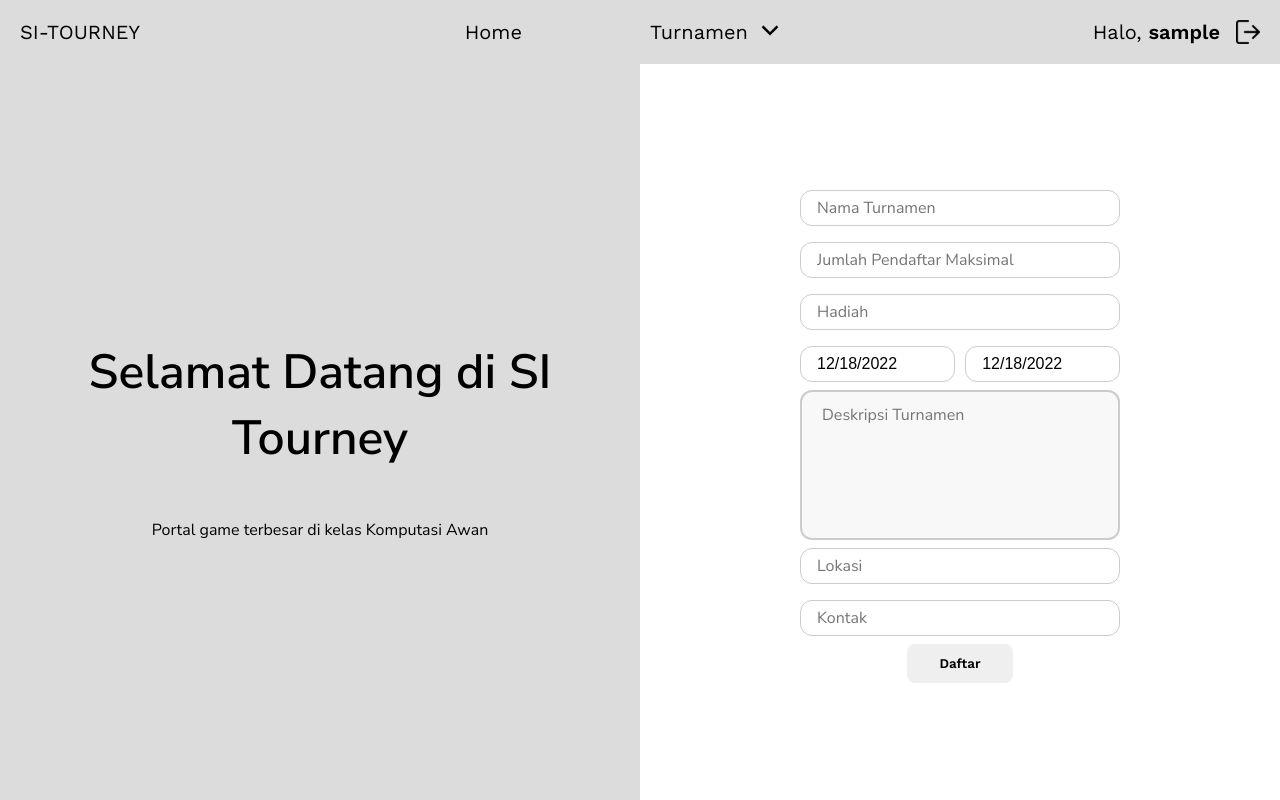
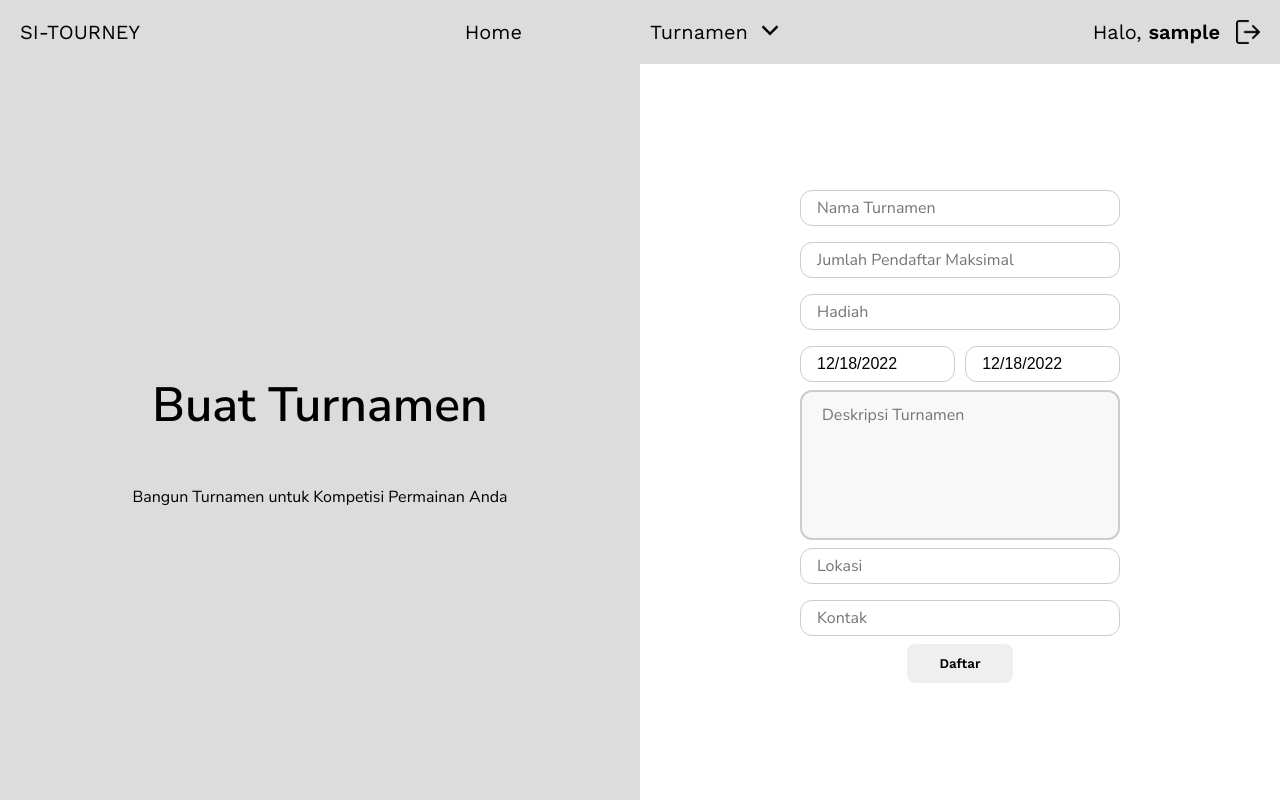
Before and after one commit to pejuang-awan/FE-Tournament-Website, a React (Create React App) app: page /tournament/create in a window 1280 px wide. Built offline with nearby package versions, Linux system fonts and the light colour scheme; sample sign-in values are in the browser's storage.

Commit message:
Cleanup and bug

```diff
--- a/src/pages/CreateTourney.js
+++ b/src/pages/CreateTourney.js
@@ -13,7 +13,6 @@ export default function CreateTourney() {
     const [inputs, setInputs] = useState({});
     const [startDate, setStartDate] = useState(new Date());
     const [endDate, setEndDate] = useState(new Date());
-    const baseAuthURL = 'https://si-tourney-authentication-uuq75raixq-et.a.run.app';
     const navigate = useNavigate();
 
     useEffect(() => {
@@ -80,8 +79,8 @@ export default function CreateTourney() {
 
             <div className='create-body-container'>
                 <div className='create-display-container'>
-                    <h1>Selamat Datang di SI Tourney</h1>
-                    <p>Portal game terbesar di kelas Komputasi Awan</p>
+                    <h1>Buat Turnamen</h1>
+                    <p>Bangun Turnamen untuk Kompetisi Permainan Anda</p>
                 </div>
 
                 <div className='create-container'>
--- a/src/pages/Login.js
+++ b/src/pages/Login.js
@@ -8,7 +8,6 @@ import Input from '../components/Input';
 export default function Login() {
     const [inputs, setInputs] = useState({});
     const navigate = useNavigate();
-    const baseAuthURL = 'https://si-tourney-authentication-uuq75raixq-et.a.run.app';
 
     useEffect(() => {
         if (sessionStorage.getItem('user_data') !== null) {
@@ -40,7 +39,7 @@ export default function Login() {
         if (validateInput()) {
             await axios({
                 method: 'post',
-                url: baseAuthURL + '/api/auth/sign-in',
+                url: `${process.env.REACT_APP_BE_BASE_URL}` + 'auth/sign-in',
                 data: {
                     'username': inputs.username,
                     'password': inputs.password,
--- a/src/pages/Register.js
+++ b/src/pages/Register.js
@@ -13,7 +13,6 @@ export default function Register() {
     const navigate = useNavigate();
     const roles = ['Pendaftar', 'Kreator'];
     const games = ['Mobile Legends: Bang Bang', 'Dota 2', 'League of Legends: Wild Rift'];
-    const baseAuthURL = 'https://si-tourney-authentication-uuq75raixq-et.a.run.app';
 
     useEffect(() => {
         if (sessionStorage.getItem('user_data') !== null) {
@@ -51,7 +50,7 @@ export default function Register() {
         if (validateInput()) {
             await axios({
                 method: 'post',
-                url: baseAuthURL + '/api/auth/sign-up',
+                url: `${process.env.REACT_APP_BE_BASE_URL}` + 'auth/sign-up',
                 data: {
                     'username': inputs.username,
                     'password': inputs.password,
--- a/src/pages/TourneyList.js
+++ b/src/pages/TourneyList.js
@@ -66,7 +66,7 @@ export default function TourneyList() {
 
     return (
         <div>
-            <Navbar isCreator={isCreator}/>
+        <Navbar isCreator={user.role === 2} username={user.username || 'tamu'}/>
             <div className='header-container'>
                 <div
                 className='banner'
```
